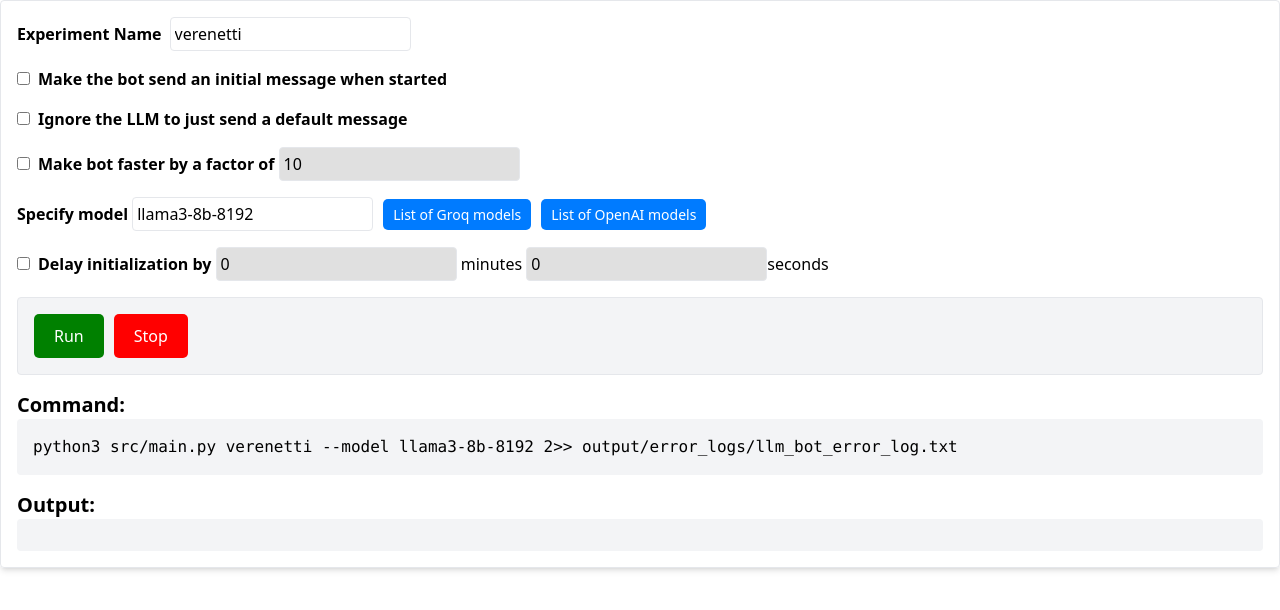
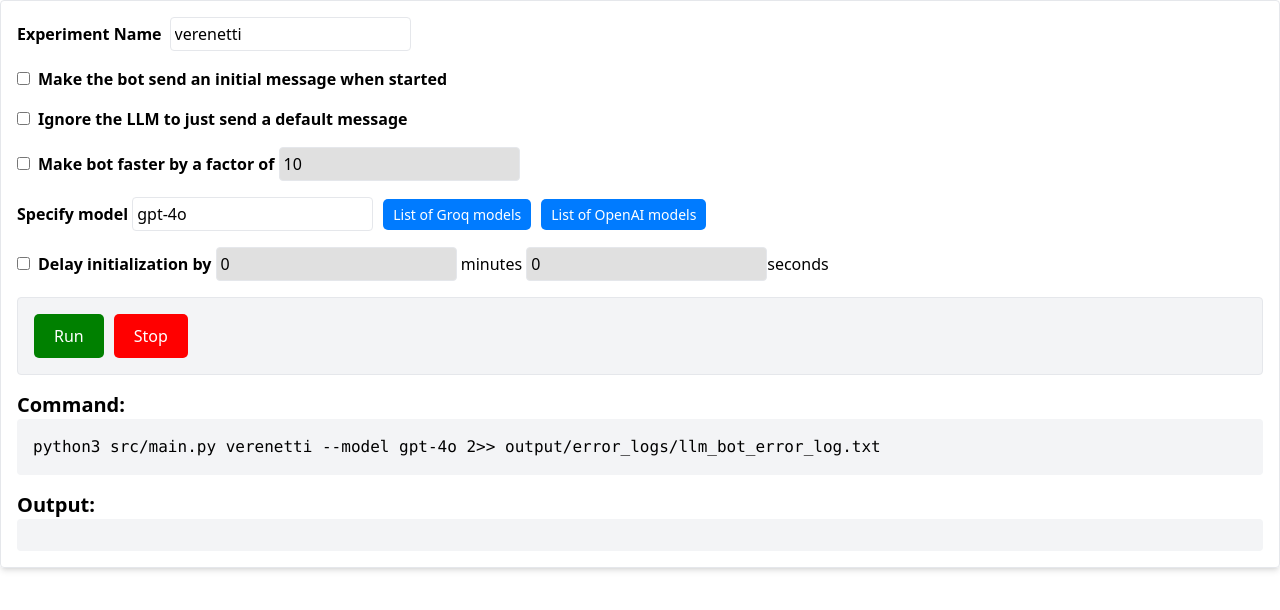
Before and after one commit to illiamanlau/Delibexplatform, a Next.js app: page /LLMBotTab in a window 1280 px wide. Shown: the top 610 px of the page. Built offline with nearby package versions, Linux system fonts and the light colour scheme.

Commit message:
Change default model to ChatGPT4

```diff
--- a/pages/LLMBotTab.tsx
+++ b/pages/LLMBotTab.tsx
@@ -56,7 +56,7 @@ const LLMBotTab: React.FC = () => {
     offline: false,
     speedup: false,
     speedupValue: 10,
-    model: 'llama3-8b-8192',
+    model: 'gpt-4o',
     delay: false,
     delayMinutes: 0,
     delaySeconds: 0,
```
